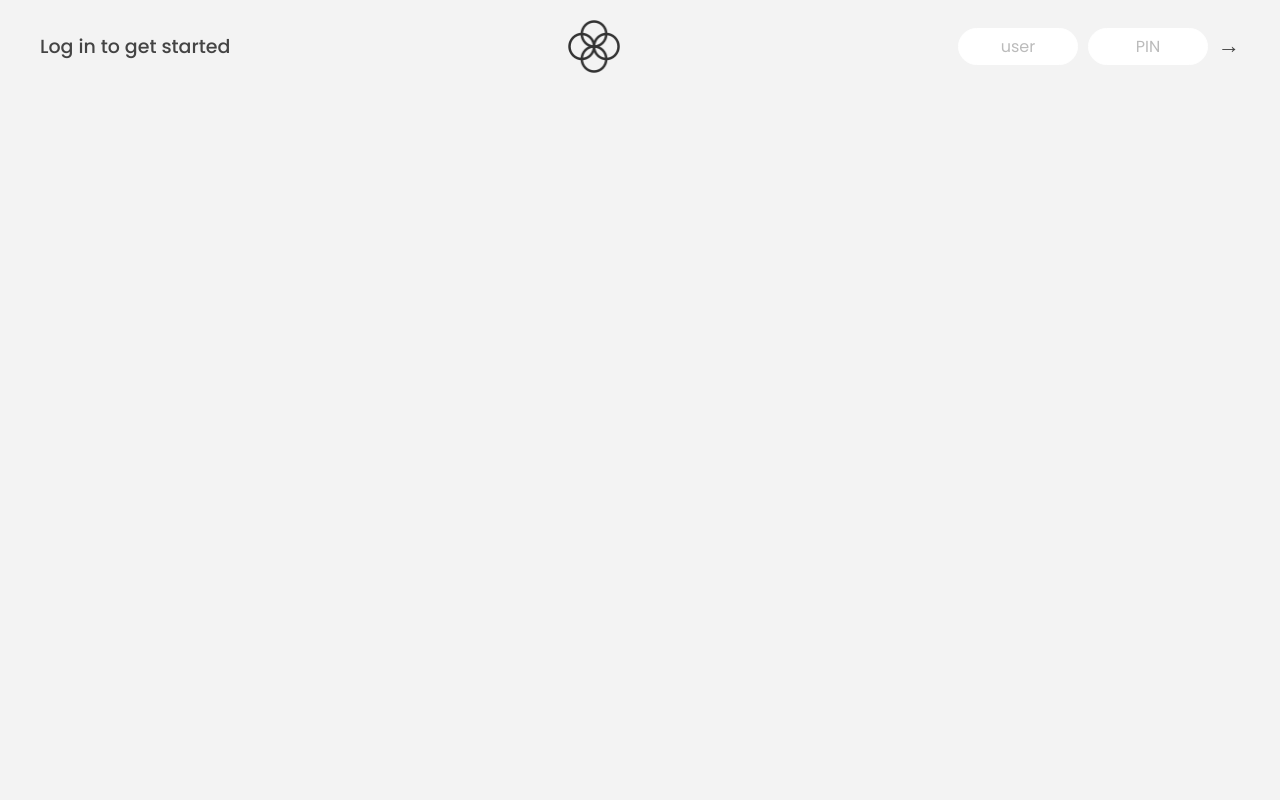
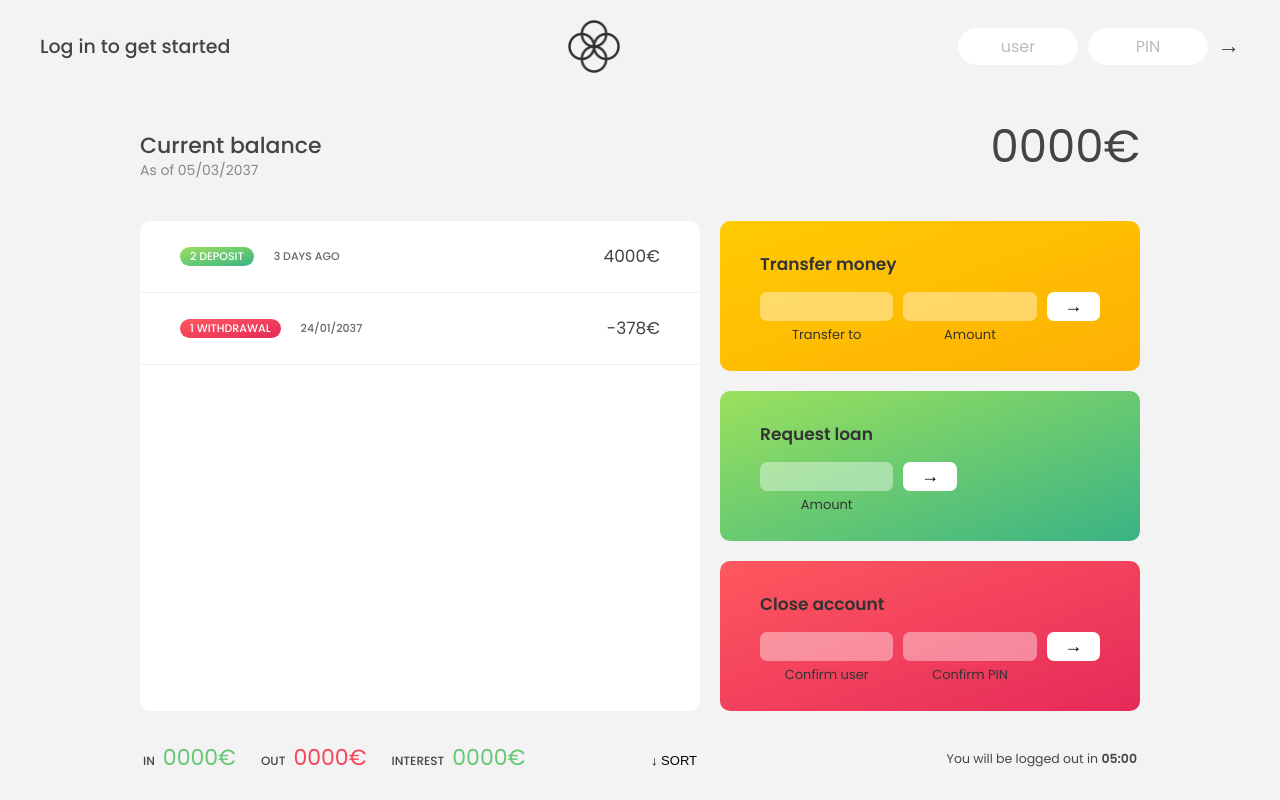
Before and after one commit to wdwiii/complete-javascript-course-master, a plain HTML site: page 11-Arrays-Bankist/starter/index.html in a window 1280 px wide. Drawn offline with Linux system fonts and the light colour scheme.

Commit message:
Chance .app opacity to 1

```diff
--- a/11-Arrays-Bankist/starter/style.css
+++ b/11-Arrays-Bankist/starter/style.css
@@ -16,7 +16,7 @@ html {
 }
 
 body {
-  font-family: "Poppins", sans-serif;
+  font-family: 'Poppins', sans-serif;
   color: #444;
   background-color: #f3f3f3;
   height: 100vh;
@@ -94,7 +94,7 @@ nav {
   gap: 2rem;
 
   /* NOTE This creates the fade in/out anumation */
-  opacity: 0;
+  opacity: 1;
   transition: all 1s;
 }
 
```
